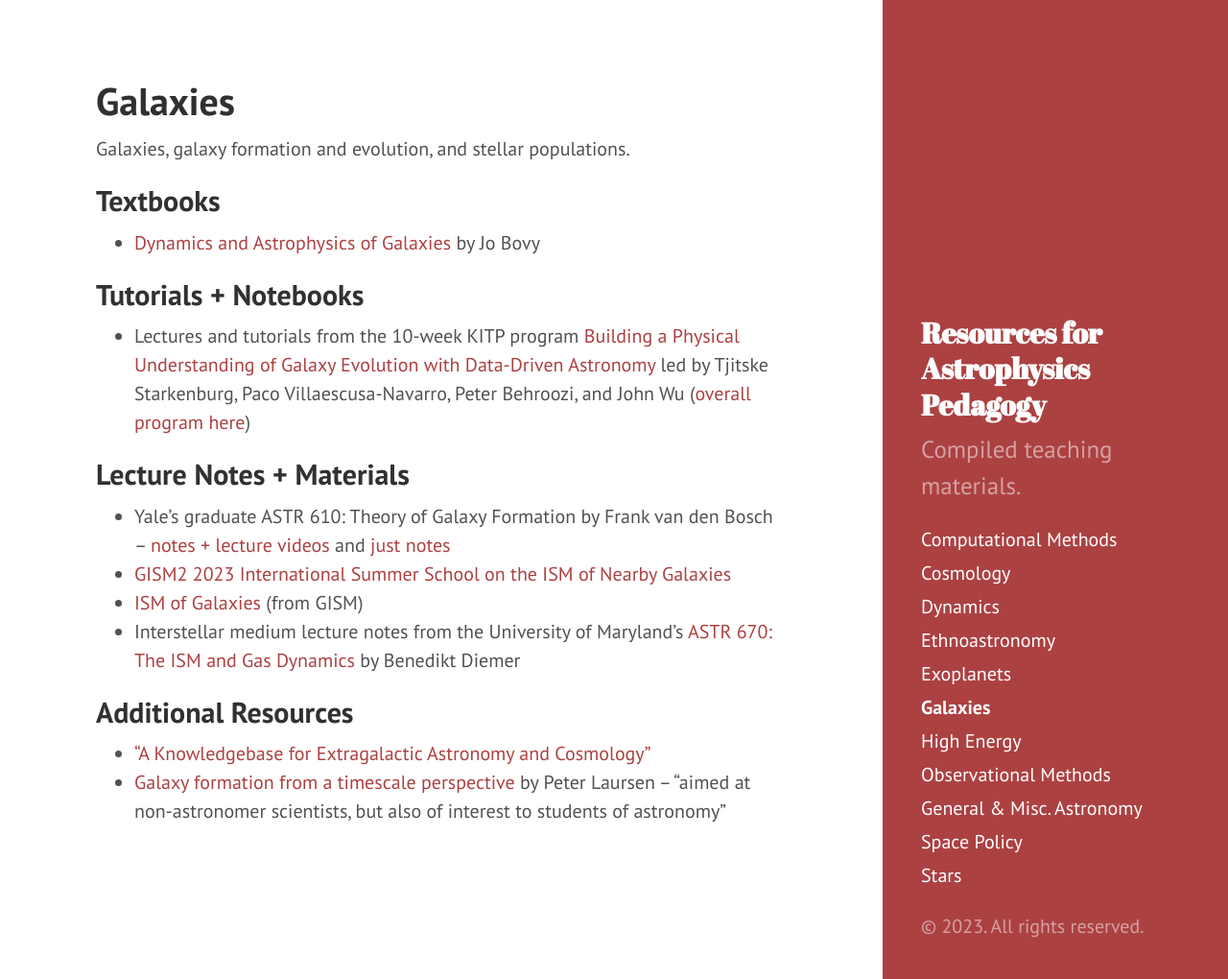
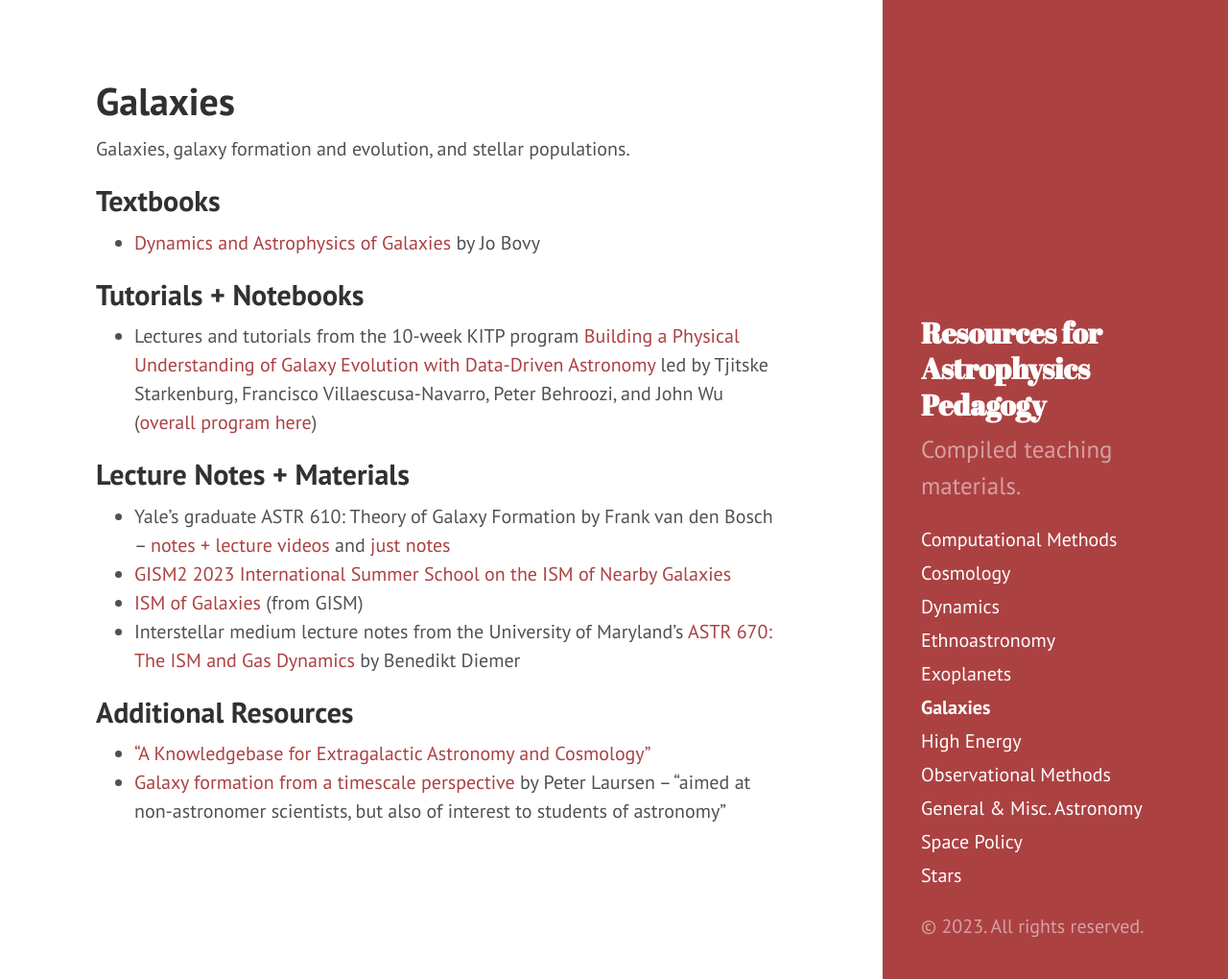
Before and after one commit to astroteaching/astroteaching.github.io, a Jekyll site: the page built from galaxies.md, in a window 1280 px wide and 1020 px high. Shown: the whole window at 96% size. Built offline with Jekyll 4.4.1, drawn with Linux system fonts in a browser that asks for light colours.

Commit message:
fix name

```diff
--- a/galaxies.md
+++ b/galaxies.md
@@ -9,7 +9,7 @@ Galaxies, galaxy formation and evolution, and stellar populations.
 - [Dynamics and Astrophysics of Galaxies](https://galaxiesbook.org){:target="_blank"} by Jo Bovy
 
 ## Tutorials + Notebooks
-- Lectures and tutorials from the 10-week KITP program [Building a Physical Understanding of Galaxy Evolution with Data-Driven Astronomy](https://github.com/DataDrivenGalaxyEvolution/galevo23-tutorials){:target="_blank"} led by Tjitske Starkenburg, Paco Villaescusa-Navarro, Peter Behroozi, and John Wu ([overall program here](https://datadrivengalaxyevolution.github.io){:target="_blank"})
+- Lectures and tutorials from the 10-week KITP program [Building a Physical Understanding of Galaxy Evolution with Data-Driven Astronomy](https://github.com/DataDrivenGalaxyEvolution/galevo23-tutorials){:target="_blank"} led by Tjitske Starkenburg, Francisco Villaescusa-Navarro, Peter Behroozi, and John Wu ([overall program here](https://datadrivengalaxyevolution.github.io){:target="_blank"})
 
 ## Lecture Notes + Materials
 - Yale's graduate ASTR 610: Theory of Galaxy Formation by Frank van den Bosch -- [notes + lecture videos](https://campuspress.yale.edu/astro610/){:target="_blank"} and [just notes](http://www.astro.yale.edu/vdbosch/Theory_of_Galaxy_Formation.pdf){:target="_blank"}
```
Also changed, not shown: computational.md (+1 -1 lines).
